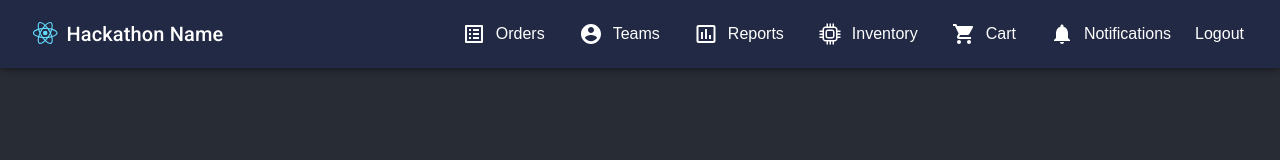
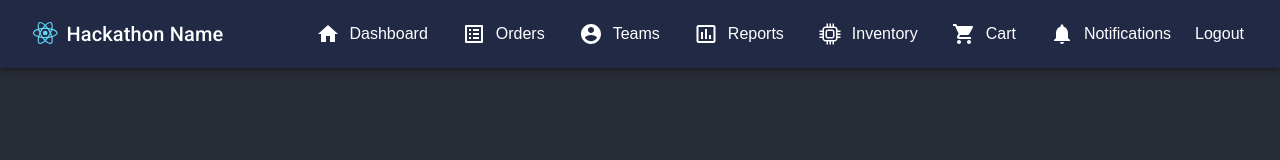
Before and after one commit to ieeeuoft/hackathon-template, a React (Create React App) app in the folder hackathon_site/dashboard/frontend/: page / in a window 1280 px wide. Shown: the top 160 px of the page. Built offline with nearby package versions, Linux system fonts and the light colour scheme.

Commit message:
fixed graham's comments

```diff
--- a/hackathon_site/dashboard/frontend/src/components/general/Navbar/Navbar.js
+++ b/hackathon_site/dashboard/frontend/src/components/general/Navbar/Navbar.js
@@ -1,4 +1,4 @@
-import React, { PureComponent } from "react";
+import React from "react";
 import styles from "./Navbar.module.scss";
 import { Link } from "react-router-dom";
 import { ReactComponent as Logo } from "./../../../logo.svg";
@@ -13,9 +13,7 @@ import {
 import { ReactComponent as Inventory } from "./../../../assets/images/icons/Hardware.svg";
 import { IconButton, AppBar, Toolbar, Typography } from "@material-ui/core";
 
-export default class Navbar extends PureComponent {
-    render() {
-        return (
+const Navbar = () => (
     <AppBar className={styles.nav}>
         <Toolbar className={styles.navToolbar}>
             <div className={styles.navLogo}>
@@ -24,10 +22,15 @@ export default class Navbar extends PureComponent {
             </div>
 
             <div className={styles.navIcons}>
+                <Link to={"/"}>
+                    <IconButton color="inherit" aria-label="Dashboard">
+                        <Home /> Dashboard
+                    </IconButton>
+                </Link>
+
                 <Link to={"/orders"}>
                     <IconButton color="inherit" aria-label="Orders">
-                                <ListAlt />
-                                <span>Orders</span>
+                        <ListAlt /> Orders
                     </IconButton>
                 </Link>
 
@@ -66,5 +69,5 @@ export default class Navbar extends PureComponent {
         </Toolbar>
     </AppBar>
 );
-    }
-}
+
+export default Navbar;
--- a/hackathon_site/dashboard/frontend/src/components/general/Navbar/Navbar.module.scss
+++ b/hackathon_site/dashboard/frontend/src/components/general/Navbar/Navbar.module.scss
@@ -26,8 +26,6 @@
 	}
 
 	&Icons {
-		align-self: right;
-		color: color(white);
 
 		span {
 			color: color(white);
```
Lines whose indentation alone changed are shown as unchanged.
